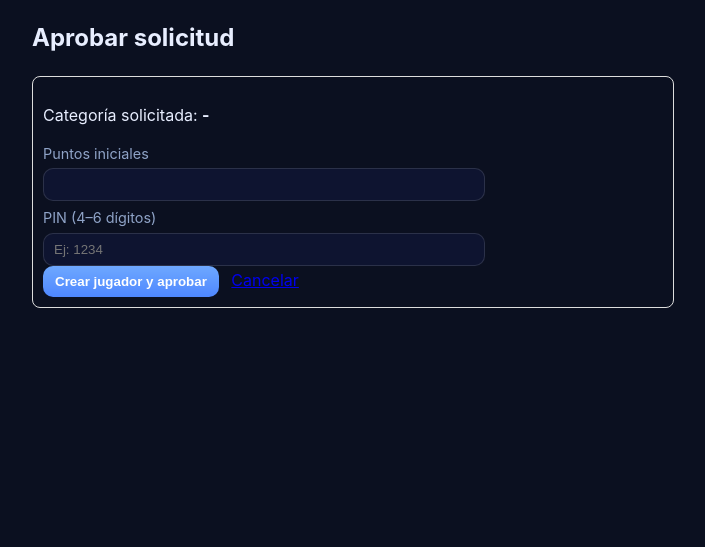
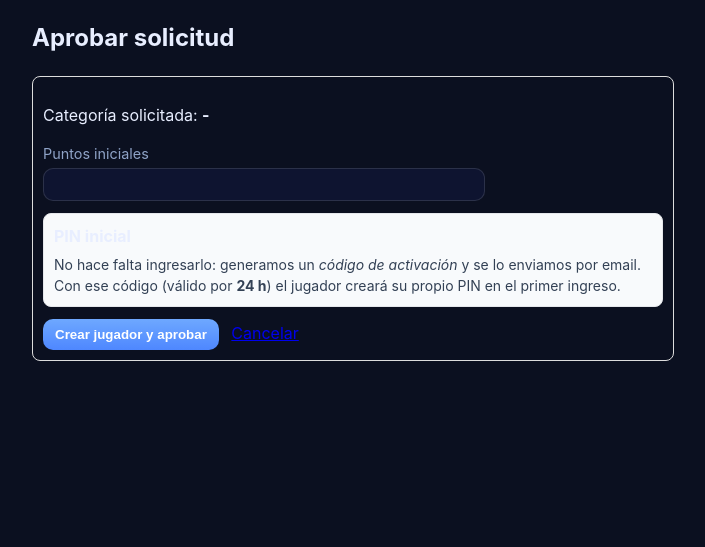
Before and after one commit to academiabogadorap/uplay, a Python web app: template templates/admin_solicitudes_aprobar.html in a window 1280 px wide. Shown: the part 79-626 px from the top of the page, without its empty margins (68-773 px from the left). Run offline with Jinja, Linux system fonts and the light colour scheme; the template is opened without the code that fills it, so the values that code supplies are empty.

Commit message:
feat(admin): opción 1 — PIN por código; oculto campo PIN en aprobar solicitud

```diff
--- a/templates/admin_solicitudes_aprobar.html
+++ b/templates/admin_solicitudes_aprobar.html
@@ -13,11 +13,20 @@
     {% if sol.mensaje %}<p>Mensaje: <em>{{ sol.mensaje }}</em></p>{% endif %}
 
     <form method="post">
-      <label>Puntos iniciales</label>
-      <input name="puntos" type="number" required value="{{ puntos_sugeridos }}">
+      <label for="puntos">Puntos iniciales</label>
+      <input id="puntos" name="puntos" type="number" required value="{{ puntos_sugeridos }}">
 
-      <label>PIN (4–6 dígitos)</label>
-      <input name="pin" type="password" required placeholder="Ej: 1234">
+      <!-- Opción 1: PIN automático por email -->
+      <div style="margin:12px 0; padding:10px; background:#F8FAFC; border:1px solid #E5E7EB; border-radius:8px;">
+        <strong>PIN inicial</strong>
+        <p style="margin:6px 0 0; color:#334155; font-size:14px;">
+          No hace falta ingresarlo: generamos un <em>código de activación</em> y se lo enviamos por email.
+          Con ese código (válido por <strong>24 h</strong>) el jugador creará su propio PIN en el primer ingreso.
+        </p>
+      </div>
+
+      <!-- Mantengo el parámetro 'pin' por compatibilidad, pero oculto y vacío -->
+      <input name="pin" type="hidden" value="">
 
       <button type="submit">Crear jugador y aprobar</button>
       <a href="{{ url_for('admin_solicitudes_list') }}" style="margin-left:8px;">Cancelar</a>
```
